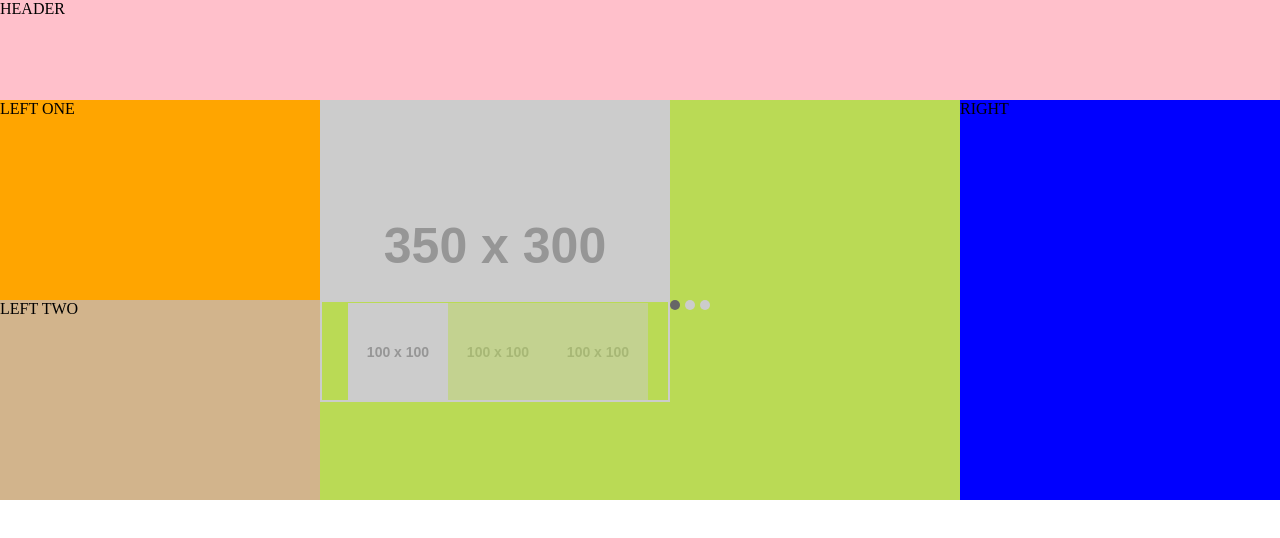
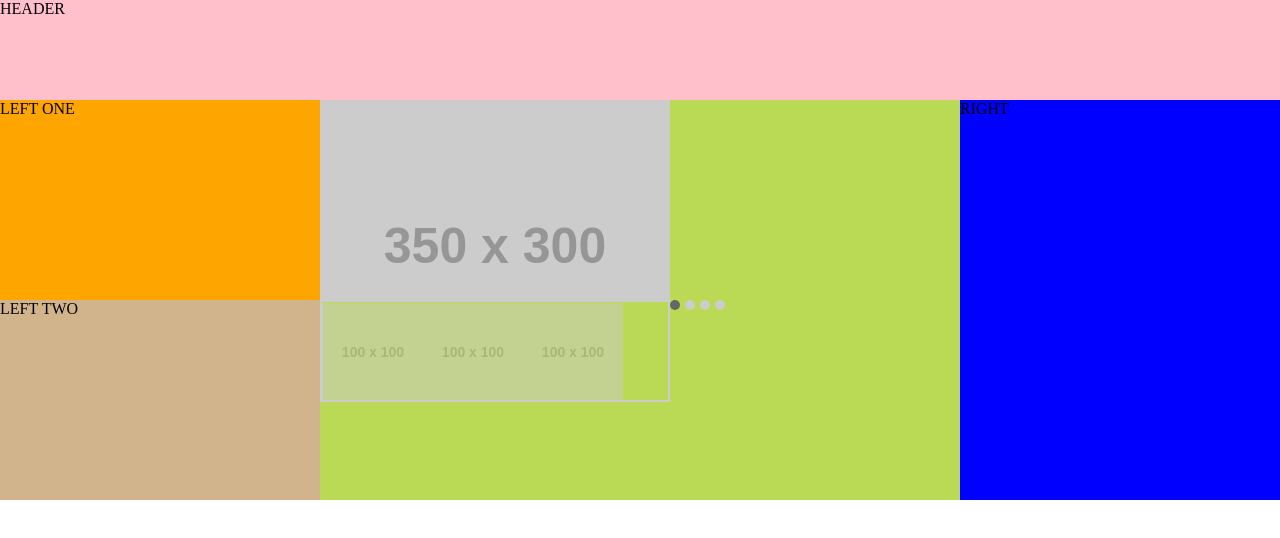
Before and after one commit to amaxwell01/drySlide, a plain HTML site: page examples/responsive/index.html in a window 1280 px wide. Both pictures are taken after a click on the item 397 px from the left and 352 px from the top of the page. Drawn offline with nearby package versions, Linux system fonts and the light colour scheme; placeholder pictures from the web are drawn by us.

Commit message:
More work done to further the functions

```diff
--- a/dryslide.js
+++ b/dryslide.js
@@ -53,7 +53,7 @@ var drySlide = function( args ) {
     var timer                = args.timer ? args.timer : false;
     var timerSpeed           = args.timerSpeed ? args.timerSpeed : 6000;
     var primaryContent       = args.primaryContent ? args.primaryContent : { type : 'slide-left', speed: 500};
-    var secondaryContent     = args.secondaryContent ? args.secondaryContent : { type : 'fade-out', speed: 500};
+    var secondaryContent     = args.secondaryContent ? args.secondaryContent : { type : 'fade-out', speed: 500, centerMiddleSlide: false};
     var slideContent         = args.slideContent ? args.slideContent : { type : 'slide-left-centered', speed: 500};
 
 
@@ -197,19 +197,34 @@ var drySlide = function( args ) {
         nextSlide();
     });
 
+    // A responsive way to center images
     var centerMiddleSlide = function() {
-        // Highlight the center slide
-        // Get the width of the visible area for the slide container
-        var slideContainerWidth = slideContainer.width();
 
-        // Get the width of each slide
-        var slideWidth = slideContainer.find('li').eq(0).width();
+        // Get the width of the visible container
+        var containerWidth = slideContainer.width();
 
-        // Offset the slide inside of the slide container so that it is centered
-        var centerLocation = slideContainerWidth - slideWidth / 2;
+        // Get the currently selected side
+        var selectedSlide = slideContainer.find('.selected');
+        var selectedSlideWidth = selectedSlide.width();
+        var selectedSlidePosition = selectedSlide.position();
 
-        // Run this code during the window.resize
-    }
+        // Find the offset of the container
+        var offset = selectedSlide.parent().css('left');
+            offset = parseInt(offset.replace('px','') );
+
+        // Get the new center location ( perfectly centers )
+        var newCenter = containerWidth + selectedSlideWidth / 2;
+
+        // Get the left position of the selected slide - offset
+        var newOffset = selectedSlidePosition.left - offset;
+
+        // Make sure that the first slide is never too far right
+        // before centering
+        if ( offset >= 0 ) {
+            selectedSlide.parent().css('left', newOffset );
+            console.log( 'center the middle slide' );
+        }
+    };
 
 
     /*=== ANIMATION CONTROLS ===*/
@@ -289,7 +304,7 @@ var drySlide = function( args ) {
         var selectedItemPosition = $(selector + '[data-item="' + item + '"]').position();
         //var selectedItemDistance = selectedItemPosition.left;
         var selectedItemDistance = item * slideWidth;
-        var moveAmount = '';
+        var moveAmount;
         var itemsWidth = $(selector).eq(0).outerWidth() * $(selector).length;
 
         if( item >= slideCount - (mainSlide - 1) ) {
@@ -352,8 +367,6 @@ var drySlide = function( args ) {
 
     // Fade content over the previous item
     drySlideAnimation.fadeOut = function( selector, item, area ) {
-
-
         switch( area ) {
             case copyContentItems:
                 //speed = secondaryContent.speed;
@@ -419,6 +432,12 @@ var drySlide = function( args ) {
         if( area === 'secondarycontent' ) {
             // secondary animation switch
             animate( secondaryContent.type );
+
+            // center the slides
+
+            if ( args.secondaryContent.centerMiddleSlide ) {
+                centerMiddleSlide();
+            }
         }
 
         if( area === 'slidecontent' ) {
--- a/examples/responsive/index.html
+++ b/examples/responsive/index.html
@@ -17,6 +17,7 @@
                 <li><img src="http://placehold.it/350x300&text=slide+1"></li>
                 <li><img src="http://placehold.it/350x300&text=slide+2"></li>
                 <li><img src="http://placehold.it/350x300&text=slide+3"></li>
+                <li><img src="http://placehold.it/350x300&text=slide+4"></li>
             </ul>
         </div>
 
@@ -25,6 +26,7 @@
                 <li><img src="http://placehold.it/100&text=slide+1"></li>
                 <li><img src="http://placehold.it/100&text=slide+2"></li>
                 <li><img src="http://placehold.it/100&text=slide+3"></li>
+                <li><img src="http://placehold.it/100&text=slide+4"></li>
             </ul>
         </div>
 
--- a/examples/responsive/scripts.js
+++ b/examples/responsive/scripts.js
@@ -2,6 +2,9 @@ $(function() {
     drySlide({
         id: 'responsive_1',
         navigation: true,
-        startFrame: 0
+        startFrame: 0,
+        secondaryContent: {
+            centerMiddleSlide: true
+        }
     });
 });
```
Also changed, not shown: 1 other file.
